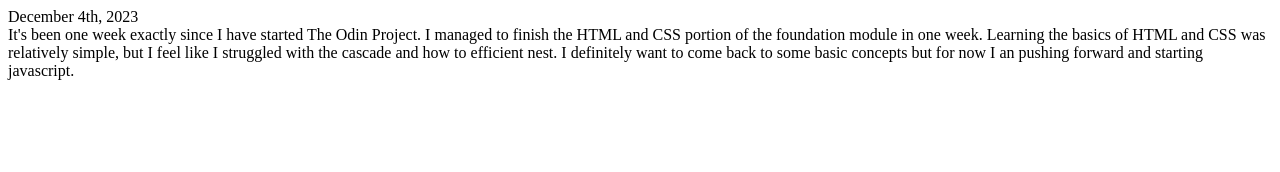
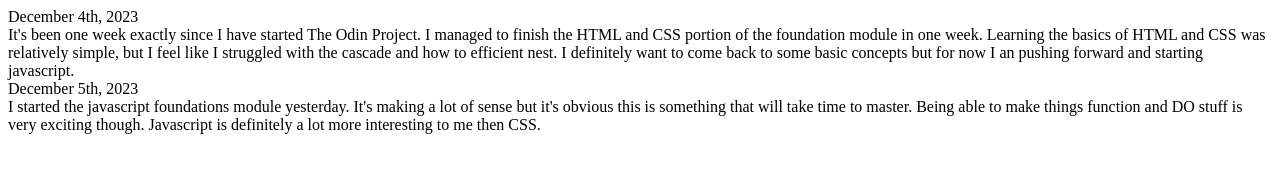
Before and after one commit to silveralcid/dev-log, a plain HTML site: page index.html in a window 1280 px wide. Drawn offline with Linux system fonts and the light colour scheme.

Commit message:
Updated my devlog for the day.

```diff
--- a/index.html
+++ b/index.html
@@ -13,5 +13,10 @@
         Learning the basics of HTML and CSS was relatively simple, but I feel like I struggled with the cascade and how to efficient nest.
         I definitely want to come back to some basic concepts but for now I an pushing forward and starting javascript.
     </div>
+    <div>December 5th, 2023</div>
+    <div>
+        I started the javascript foundations module yesterday. It's making a lot of sense but it's obvious this is something that will take time to master.
+        Being able to make things function and DO stuff is very exciting though. Javascript is definitely a lot more interesting to me then CSS.
+    </div>
 </body>
 </html>
```
